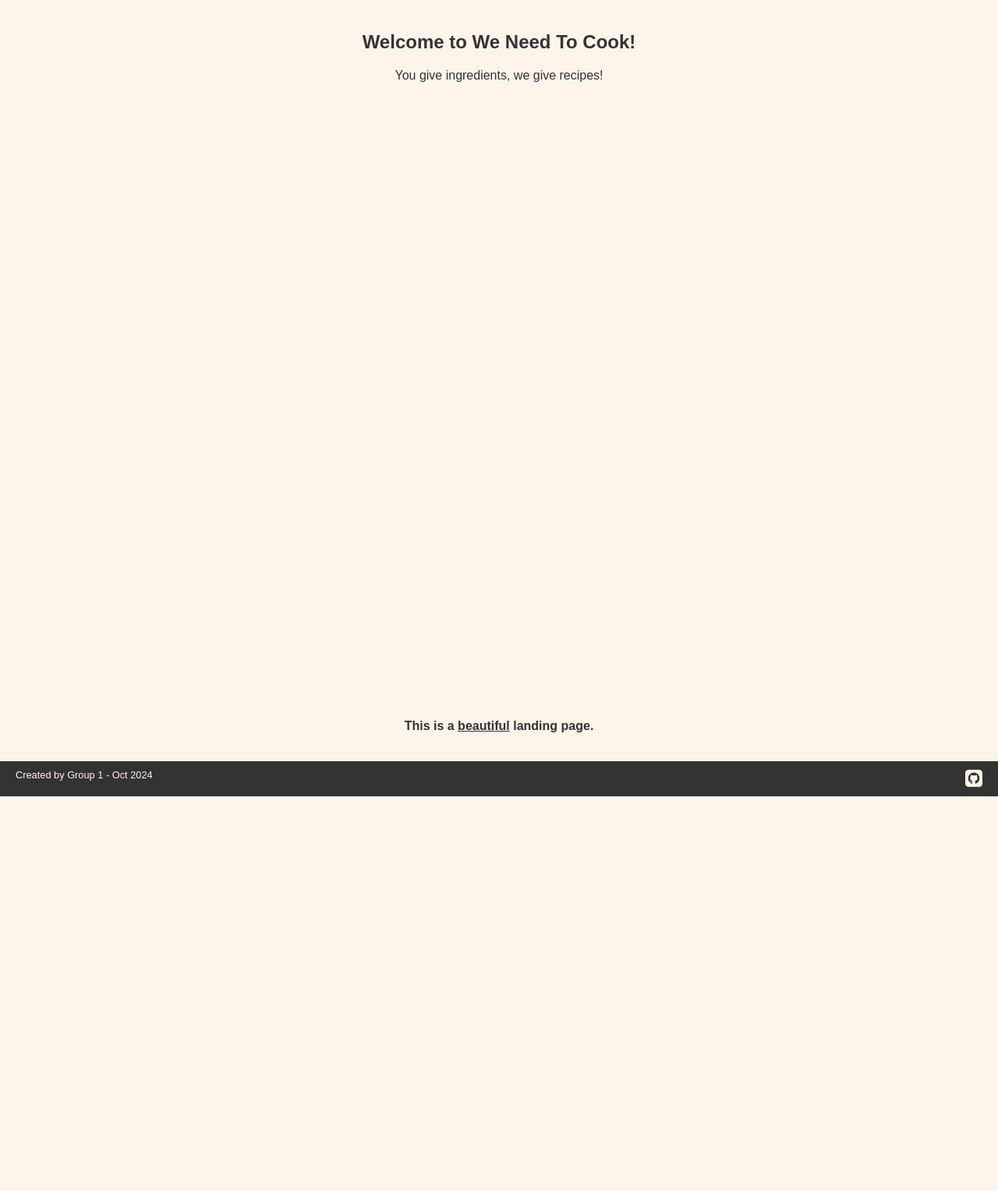
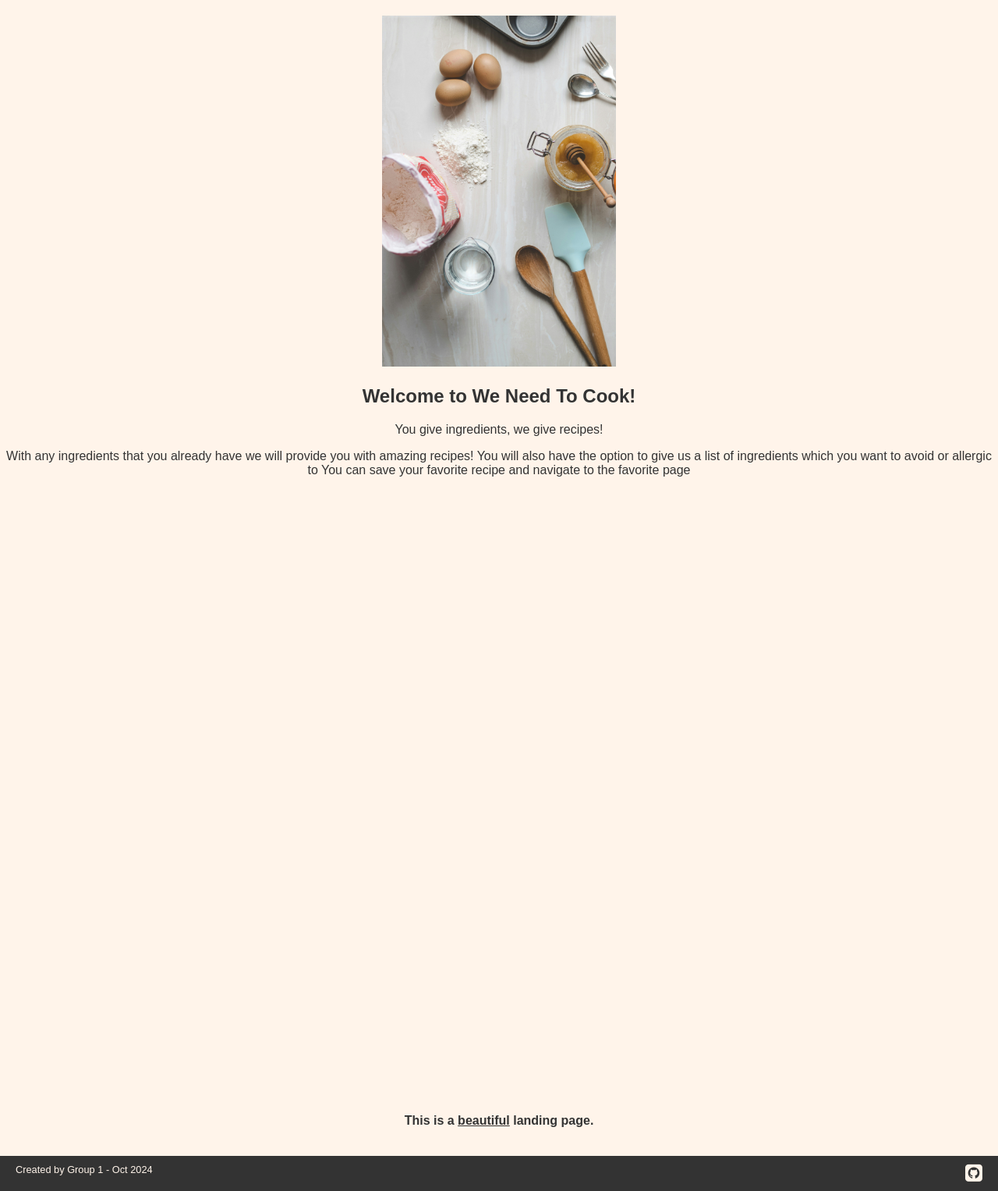
Before and after one commit to UCCS-CS4300-5300/Group1-fall2024, a Django app: page / in a window 1280 px wide. Shown: the part 122-1649 px from the top of the page at 78% size. Before the commit the page ends 1143 px from the top, so only its background shows below. Run offline with Django 4.2, Linux system fonts and the light colour scheme; some libraries are stand-ins or nearby versions.

Commit message:
Enhance landing page design with improved text styles and images

```diff
--- a/cookapp/templates/index.html
+++ b/cookapp/templates/index.html
@@ -27,9 +27,15 @@
     <main>
       {% block content %}
     <section class="intro">
+      <img src="{% static 'calum-lewis-rkT_TG5NKF8-unsplash.jpg' %}" alt="Description of image" style="width: 300px; height: auto;">
         <h2>Welcome to We Need To Cook!</h2>
         <p>
             You give ingredients, we give recipes!
+        </p>
+        </p>
+            With any ingredients that you already have we will provide you with amazing recipes!
+            You will also have the option to give us a list of ingredients which you want to avoid or allergic to
+            You can save your favorite recipe and navigate to the favorite page
         </p>
         <p class='mt-4 remove-later'>
             <strong>This is a <u>beautiful</u> landing page.</strong>
```
Also changed, not shown: cookapp/static/calum-lewis-rkT_TG5NKF8-unsplash.jpg (added).
